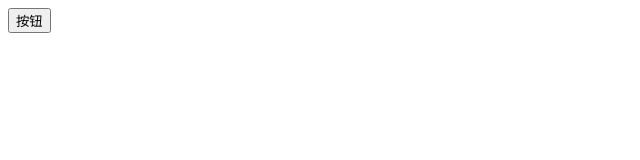
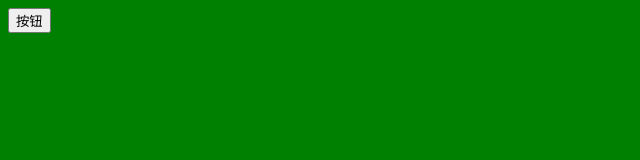
Before and after one commit to z1944086872/TemporaryStudy, a plain HTML site: page demo-8-1.html in a window 1280 px wide. Shown: the whole page, without its empty margins (0-640 px from the left). Drawn offline with Linux system fonts and the light colour scheme.

Commit message:
随机颜色

```diff
--- a/demo-8-1.html
+++ b/demo-8-1.html
@@ -97,6 +97,21 @@
         // let a=new Article();
         // console.log(a.get({id:1,cat:"js"}));
 
+            // 随机颜色
+            function Color(elem){
+                this.elem=elem;
+                this.colors=['red','black','green'];
+                this.run=function(){
+                    setInterval(function(){
+                        let i=Math.floor(Math.random()*this.colors.length);
+                        this.elem.style.backgroundColor=this.colors[i];
+
+                    }.bind(this),1000);
+                }
+            }
+            let a=new Color(document.body);
+            a.run();
+
 
 
          </script>
```
